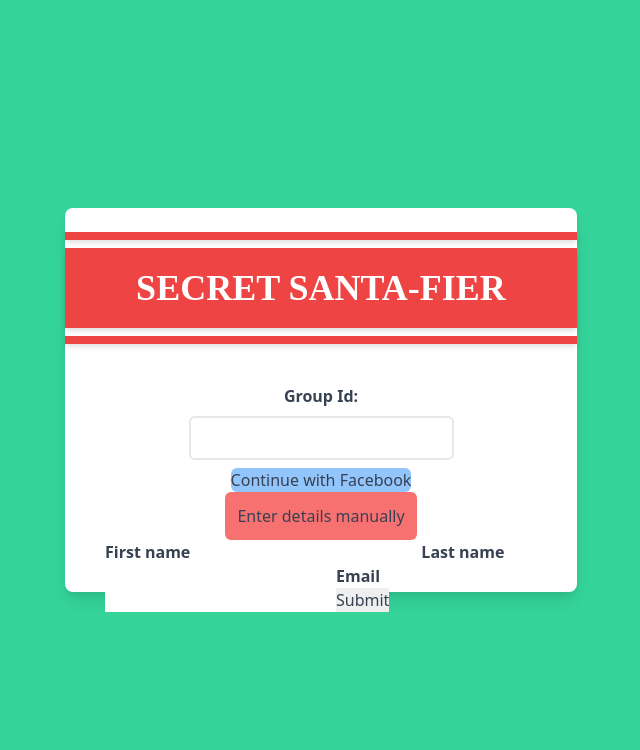
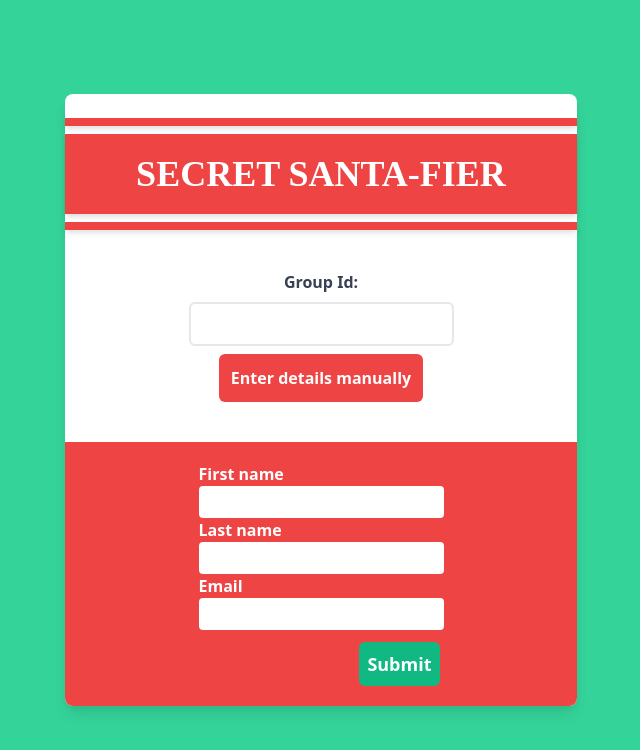
Before and after one commit to eryanpatterson/secret-santafier, a React (Create React App) app: page /group in a window 1280 px wide. Both pictures are taken after a click on the button "Enter details manually". Shown: the top 750 px of the page, without its empty margins (319-959 px from the left). Built offline with nearby package versions, Linux system fonts and the light colour scheme.

Commit message:
Added form styling

```diff
--- a/src/components/group.js
+++ b/src/components/group.js
@@ -4,7 +4,7 @@ import Form from "./sub-components/form";
 
 export default function Group() {
     const [groupId, setId] = useState('');
-    const [userForm, setForm] = useState(false);
+    const [showForm, setForm] = useState(false);
     const urlQueryParams = new URLSearchParams(window.location.search);
     const params = Object.fromEntries(urlQueryParams.entries());
 
@@ -20,12 +20,14 @@ export default function Group() {
     }
 
     return (
+    <>
         <div className="flex flex-col items-center justify-center p-10 text-gray-700 font-bold">
             <label>Group Id:</label>
             <input className="font-bold border-2 p-2 my-2 rounded-md" type='text' value={groupId} onChange={(e) => setId(e.target.value)} />
-            <button onClick={faceBookLogin} className="rounded-md bg-blue-300">Continue with Facebook</button>
-            <button onClick={(e) => setForm(true)} className="rounded-md bg-red-400 p-3">Enter details manually</button>
-            {userForm && <Form groupId={groupId} />}
+            {//<button onClick={faceBookLogin} className="rounded-md bg-blue-300">Continue with Facebook</button>
+            }<button onClick={(e) => setForm(!showForm)} className="rounded-md bg-red-500 p-3 font-semibold text-white">Enter details manually</button>
         </div>
+        {showForm && <Form groupId={groupId} />}
+    </>
     )
 }
--- a/src/components/layout.js
+++ b/src/components/layout.js
@@ -6,7 +6,7 @@ export default function Layout({children}) {
     return (
         <main className="flex justify-center items-center h-screen bg-green-400">
             <div className='w-full max-w-lg'>
-                <div className='h-96 bg-white shadow-lg rounded-lg pt-6 pb-8  text-white'>
+                <div className='transition-height duration-500 ease-in-out h-2/3 max-h-full bg-white shadow-lg rounded-lg pt-6 text-white'>
                     <div className={narrowStripe}></div>
                     <div className="h-20 w-full bg-red-500 mt-2 mb-2 flex justify-center items-center shadow-md">
                         <h1 className="text-white font-bold font-display text-4xl">SECRET SANTA-FIER</h1>
--- a/src/components/sub-components/form.js
+++ b/src/components/sub-components/form.js
@@ -20,14 +20,24 @@ export default function Form({ groupId }) {
     }
 
     return (
-    <form onSubmit={handleSubmit}>
-        <label>First name</label>
-        <input value={firstName} onChange={(e) => setFirst(e.target.value)} />
-        <label>Last name</label>
-        <input value={lastName} onChange={(e) => setLast(e.target.value)} />
-        <label>Email</label>
-        <input value={email} type='email' onChange={(e) => setEmail(e.target.value)} />
-        <input value='Submit' type='submit' />
-    </form>
+    <div className="bg-red-500 rounded-b-lg w-full p-5 font-bold">
+        <form onSubmit={handleSubmit} className="w-full flex flex-col items-center">
+            <div className="flex flex-col">
+                <label>First name</label>
+                <input className="rounded py-1 text-gray-700 font-semibold" value={firstName} onChange={(e) => setFirst(e.target.value)} />
+            </div>
+            <div className="flex flex-col">
+                <label>Last name</label>
+                <input className="rounded py-1 text-gray-700 font-semibold" value={lastName} onChange={(e) => setLast(e.target.value)} />
+            </div>
+            <div className="flex flex-col">
+                <label>Email</label>
+                <input className="rounded py-1 text-gray-700 font-semibold" value={email} type='email' onChange={(e) => setEmail(e.target.value)} />
+                <div className="w-full flex justify-end">
+                    <button className="p-2 bg-green-500 mt-3 mr-1 rounded-md text-lg font-bold" value='Submit' type='submit'>Submit</button>
+                </div>
+            </div>
+        </form>
+    </div>
     )
 }
--- a/tailwind.config.js
+++ b/tailwind.config.js
@@ -2,7 +2,11 @@ module.exports = {
   purge: [],
   darkMode: false, // or 'media' or 'class'
   theme: {
-    extend: {},
+    extend: {
+      transitionProperty: {
+        'height': 'height',
+      }
+    },
     fontFamily: {
       'display': ['Antonio', 'Oswald', 'ui-sans-serif']
     }
```
